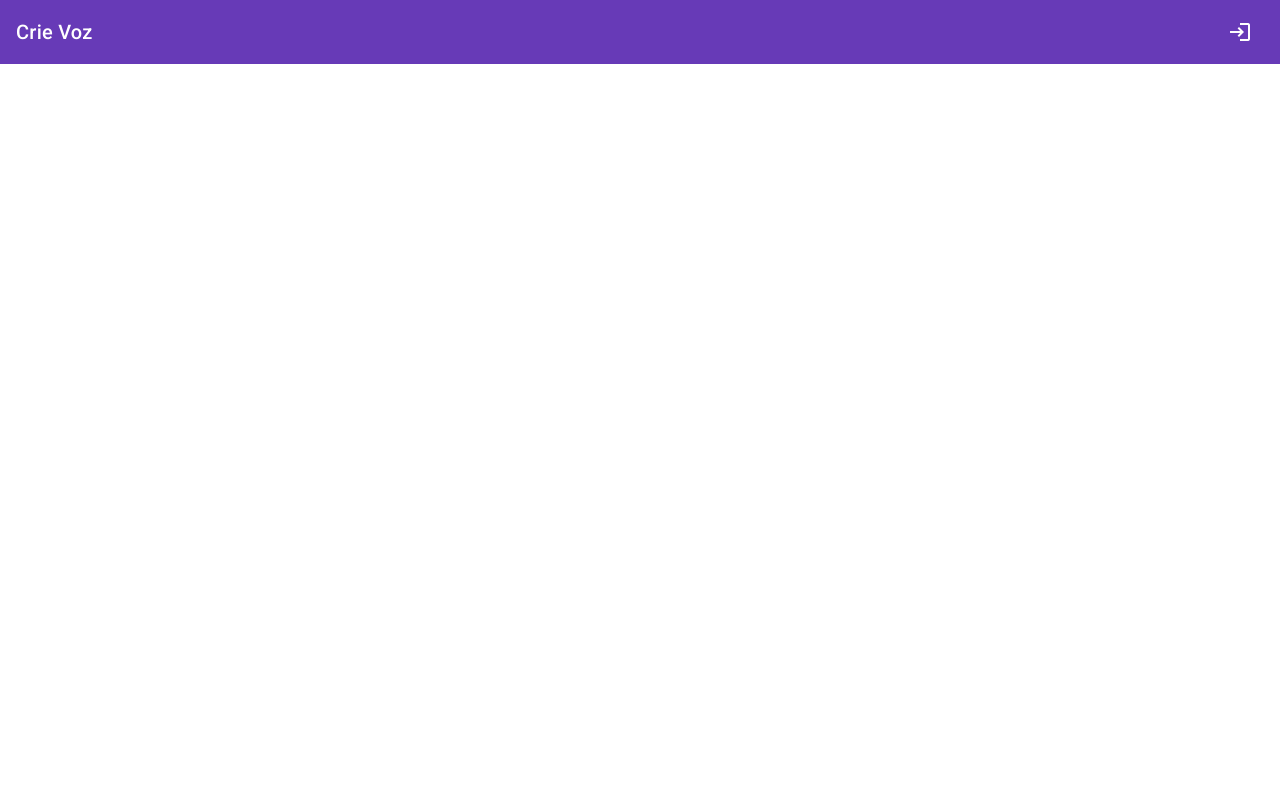
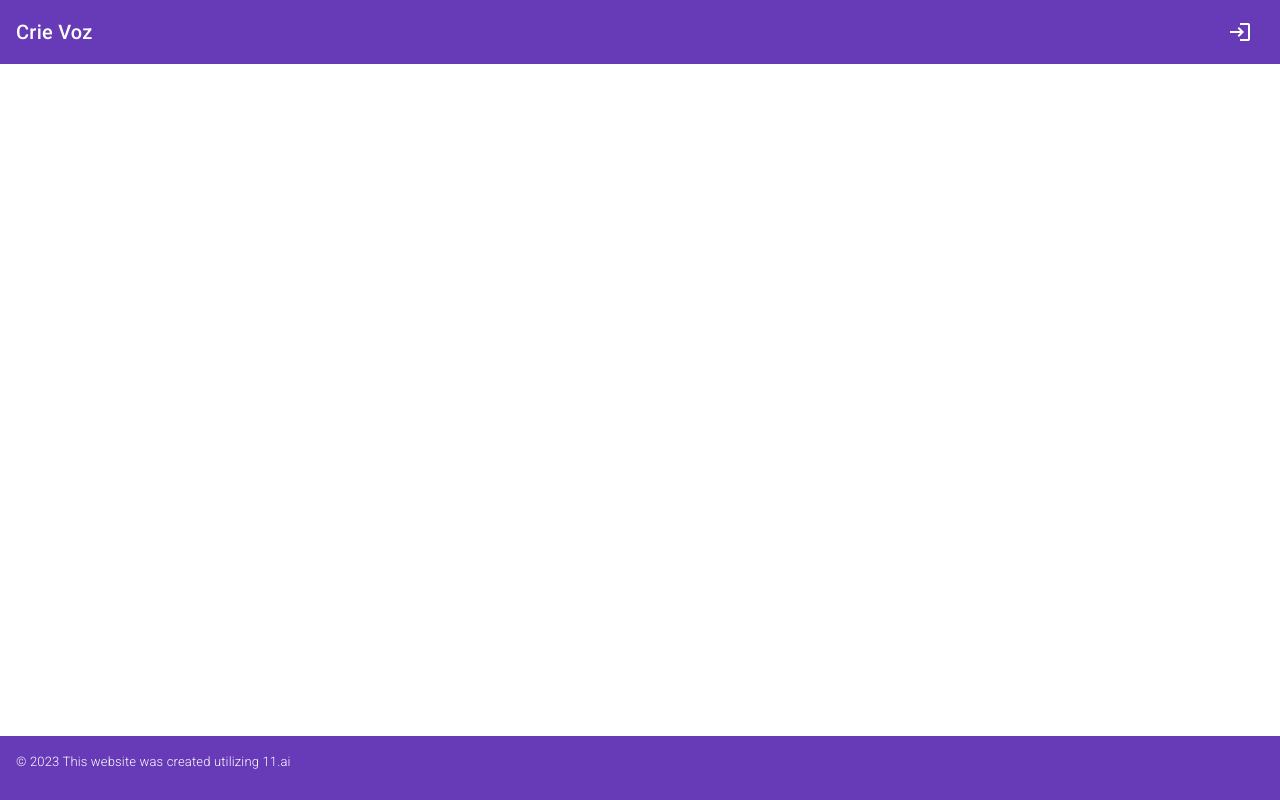
Before and after one commit to repessold/crie-voz, an Angular app: page /generate-voice in a window 1280 px wide. Built offline with nearby package versions, Linux system fonts and the light colour scheme.

Commit message:
Footer
Adicionei o footer indicando o site https://elevenlabs.io/speech-synthesis, conforme a documentação

```diff
--- a/src/app/layout-main/layout-main/layout-main.component.css
+++ b/src/app/layout-main/layout-main/layout-main.component.css
@@ -1,3 +1,19 @@
 .example-spacer {
   flex: 1 1 auto;
 }
+
+.footer{
+  color: #fff;
+  font-size: small;
+  font-weight: 300;
+  text-align: center;
+  /* padding: 10px; */
+  position: fixed;
+  bottom: 0;
+  width: 100%;
+}
+
+.ancora-link{
+  color: #fff;
+  text-decoration: none;
+}
--- a/src/app/layout-main/layout-main/layout-main.component.html
+++ b/src/app/layout-main/layout-main/layout-main.component.html
@@ -9,4 +9,10 @@
     </button>
   </mat-toolbar>
 
+  <mat-toolbar color="primary" class="footer" aria-label="Rodapé do site, indicando qual api foi usada na construção da página">
+      <mat-toolbar-row>
+          <p> &copy; 2023 This website was created utilizing <a href="https://elevenlabs.io/speech-synthesis" class="ancora-link" >11.ai</a></p>
+      </mat-toolbar-row>
+  </mat-toolbar>
+
      <router-outlet></router-outlet>
--- a/src/app/modules/generate/generate-voice/generate-voice.component.css
+++ b/src/app/modules/generate/generate-voice/generate-voice.component.css
@@ -0,0 +1,4 @@
+.content {
+  flex: 1;
+  padding: 20px;
+}
--- a/src/index.html
+++ b/src/index.html
@@ -5,7 +5,7 @@
   <title>CrieVoz</title>
   <base href="/">
   <meta name="viewport" content="width=device-width, initial-scale=1">
-  <link rel="icon" type="image/x-icon" href="favicon.ico">
+  <link rel="icon" type="image/x-icon" href="./assets/chat-icon.png">
   <link rel="preconnect" href="https://fonts.gstatic.com">
   <link href="https://fonts.googleapis.com/css2?family=Roboto:wght@300;400;500&display=swap" rel="stylesheet">
   <link href="https://fonts.googleapis.com/icon?family=Material+Icons" rel="stylesheet">
```
Also changed, not shown: src/app/shared/shared.module.ts (+5 -2 lines), src/assets/chat-icon.png (added).
